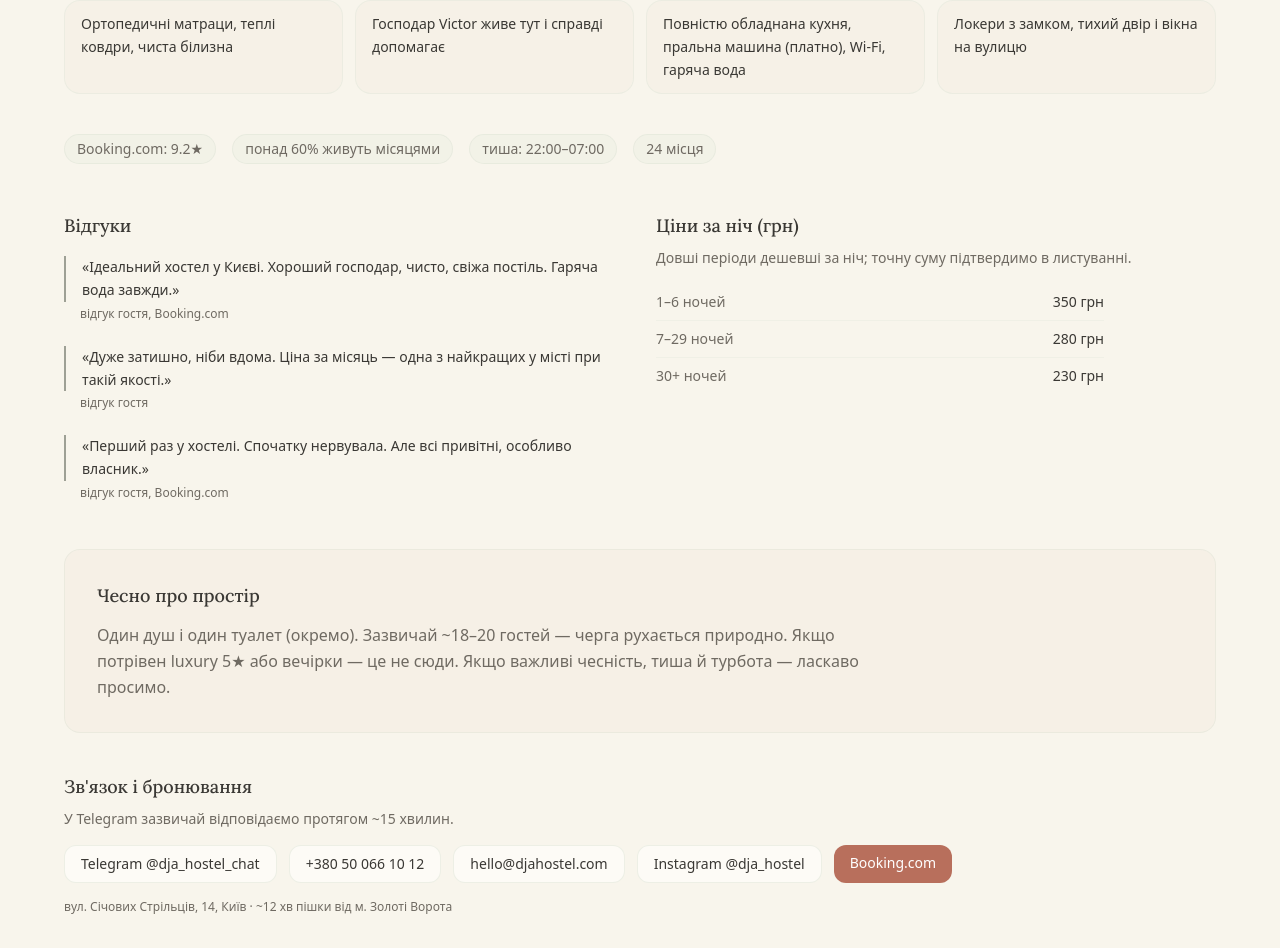
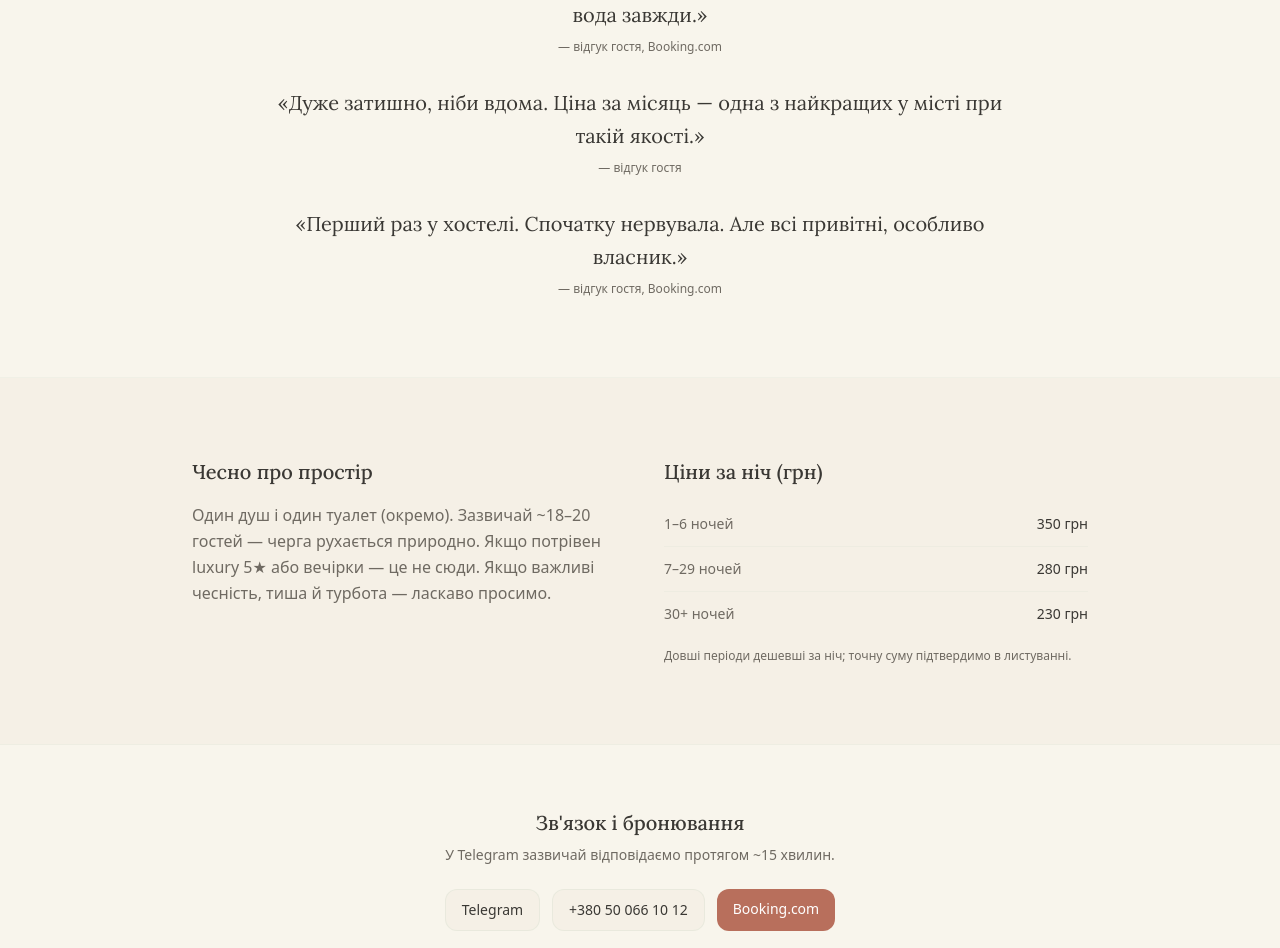
Before and after one commit to Vicont2112/djahostel-new, a Next.js app: page / in a window 1280 px wide. Shown: the part 4240-5188 px from the top of the page. Built offline with nearby package versions, Linux system fonts and the light colour scheme.

Commit message:
refactor: split Trust monolith into 3 breathing sections
- Reviews: centered quotes with Booking.com badge
- Honest + Prices: clean two-column layout
- Contact: minimal centered block
- Removed: value bullets (duplicated ForWhom), fact tags (noise)

```diff
--- a/components/trust/TrustSection.tsx
+++ b/components/trust/TrustSection.tsx
@@ -7,131 +7,99 @@ export function TrustSection() {
   const { dict, locale } = useLanguage();
 
   return (
+    <>
+      {/* Reviews — standalone, clean */}
       <section
         id="trust"
         className="scroll-mt-20 border-b border-olive-muted/30 bg-card/35 px-4 py-16 sm:px-6 sm:py-20"
       >
-      <div className="mx-auto max-w-6xl">
-        <p className="font-serif text-2xl font-medium text-foreground sm:text-3xl">
-          {dict.trust.title}
-        </p>
-        <p className="mt-2 max-w-2xl text-sm text-muted sm:text-base">
-          {dict.trust.subtitle}
-        </p>
-
-        <ul className="mt-10 grid gap-3 sm:grid-cols-2 lg:grid-cols-4">
-          {dict.valueBullets.map((line) => (
-            <li
-              key={line}
-              className="rounded-2xl border border-olive-muted/40 bg-background/80 px-4 py-3 text-sm leading-relaxed text-foreground"
-            >
-              {line}
-            </li>
-          ))}
-        </ul>
-
-        <div className="mt-10 flex flex-wrap gap-4 text-sm text-muted">
-          <span className="rounded-full border border-olive-muted/50 bg-olive-muted/20 px-3 py-1">
-            Booking.com: {dict.trustFacts.bookingRating}
-          </span>
-          <span className="rounded-full border border-olive-muted/50 bg-olive-muted/20 px-3 py-1">
-            {dict.trustFacts.longStayShare} {dict.trustFacts.stayLabel}
-          </span>
-          <span className="rounded-full border border-olive-muted/50 bg-olive-muted/20 px-3 py-1">
-            {dict.trustFacts.quietLabel}: {dict.trustFacts.quietHours}
-          </span>
-          <span className="rounded-full border border-olive-muted/50 bg-olive-muted/20 px-3 py-1">
-            {dict.trustFacts.beds} {dict.trustFacts.bedsLabel}
+        <div className="mx-auto max-w-3xl">
+          <div className="text-center">
+            <span className="inline-flex items-center gap-2 rounded-full border border-olive-muted/50 bg-olive-muted/20 px-4 py-1.5 text-sm text-muted">
+              Booking.com: <strong className="text-foreground">{dict.trustFacts.bookingRating}</strong>
             </span>
           </div>
 
-        <div className="mt-12 grid gap-8 lg:grid-cols-2">
-          <div>
-            <h2 className="font-serif text-lg font-medium text-foreground">
-              {dict.trust.reviewsTitle}
-            </h2>
-            <ul className="mt-4 space-y-6">
+          <ul className="mt-10 space-y-8">
             {dict.trustQuotes.map((q) => (
               <li key={q.text}>
-                  <blockquote className="border-l-2 border-olive-deep/50 pl-4 text-sm leading-relaxed text-foreground">
+                <blockquote className="text-center font-serif text-lg leading-relaxed text-foreground sm:text-xl">
                   «{q.text}»
                 </blockquote>
-                  <p className="mt-1 pl-4 text-xs text-muted">{q.attribution}</p>
+                <p className="mt-2 text-center text-xs text-muted">
+                  — {q.attribution}
+                </p>
               </li>
             ))}
           </ul>
         </div>
+      </section>
+
+      {/* Honest block + Price — two clean columns */}
+      <section className="border-b border-olive-muted/30 bg-background px-4 py-16 sm:px-6 sm:py-20">
+        <div className="mx-auto grid max-w-4xl gap-12 lg:grid-cols-2">
+          {/* Honest */}
           <div>
-            <h2 className="font-serif text-lg font-medium text-foreground">
+            <h2 className="font-serif text-xl font-medium text-foreground">
+              {dict.honestBlock.title}
+            </h2>
+            <p className="mt-4 text-sm leading-relaxed text-muted sm:text-base">
+              {dict.honestBlock.body}
+            </p>
+          </div>
+
+          {/* Price */}
+          <div>
+            <h2 className="font-serif text-xl font-medium text-foreground">
               {dict.trust.pricesTitle}
             </h2>
-            <p className="mt-2 text-sm text-muted">
-              {dict.trust.priceNote}
-            </p>
-            <table className="mt-4 w-full max-w-md text-sm">
+            <table className="mt-4 w-full text-sm">
               <tbody>
                 {dict.priceTiers.map((row) => (
                   <tr
                     key={row.label}
                     className="border-b border-olive-muted/30 last:border-0"
                   >
-                    <td className="py-2 pr-4 text-muted">{row.label}</td>
-                    <td className="py-2 text-right font-medium text-foreground">
+                    <td className="py-3 pr-4 text-muted">{row.label}</td>
+                    <td className="py-3 text-right font-medium text-foreground">
                       {row.price} {locale === "ua" ? "грн" : "UAH"}
                     </td>
                   </tr>
                 ))}
               </tbody>
             </table>
+            <p className="mt-3 text-xs text-muted">
+              {dict.trust.priceNote}
+            </p>
           </div>
         </div>
+      </section>
 
-        <div className="mt-12 rounded-2xl border border-olive-muted/45 bg-background/90 p-6 sm:p-8">
-          <h2 className="font-serif text-lg font-medium text-foreground">
-            {dict.honestBlock.title}
-          </h2>
-          <p className="mt-3 max-w-3xl text-sm leading-relaxed text-muted sm:text-base">
-            {dict.honestBlock.body}
-          </p>
-        </div>
-
-        <div className="mt-10">
-          <h2 className="font-serif text-lg font-medium text-foreground">
+      {/* Contact — minimal */}
+      <section className="border-b border-olive-muted/30 bg-card/35 px-4 py-12 sm:px-6 sm:py-16">
+        <div className="mx-auto max-w-3xl text-center">
+          <h2 className="font-serif text-xl font-medium text-foreground">
             {dict.trust.contactTitle}
           </h2>
           <p className="mt-2 text-sm text-muted">{dict.trust.replyHint}</p>
-          <div className="mt-4 flex flex-wrap gap-3">
+          <div className="mt-6 flex flex-wrap justify-center gap-3">
             <a
               href={contacts.telegramUrl}
-              className="rounded-xl border border-olive-muted/50 bg-card px-4 py-2 text-sm font-medium text-foreground transition hover:border-olive-deep/60 hover:bg-olive-muted/20"
+              className="rounded-xl border border-olive-muted/50 bg-background px-4 py-2.5 text-sm font-medium text-foreground transition hover:border-olive-deep/60"
               target="_blank"
               rel="noopener noreferrer"
             >
-              Telegram @{contacts.telegramUser}
+              Telegram
             </a>
             <a
               href={`tel:${contacts.phoneTel}`}
-              className="rounded-xl border border-olive-muted/50 bg-card px-4 py-2 text-sm font-medium text-foreground transition hover:border-olive-deep/60 hover:bg-olive-muted/20"
+              className="rounded-xl border border-olive-muted/50 bg-background px-4 py-2.5 text-sm font-medium text-foreground transition hover:border-olive-deep/60"
             >
               {contacts.phoneDisplay}
             </a>
             <a
-              href={`mailto:${contacts.email}`}
-              className="rounded-xl border border-olive-muted/50 bg-card px-4 py-2 text-sm font-medium text-foreground transition hover:border-olive-deep/60 hover:bg-olive-muted/20"
-            >
-              {contacts.email}
-            </a>
-            <a
-              href={contacts.instagramUrl}
-              className="rounded-xl border border-olive-muted/50 bg-card px-4 py-2 text-sm font-medium text-foreground transition hover:border-olive-deep/60 hover:bg-olive-muted/20"
-              target="_blank"
-              rel="noopener noreferrer"
-            >
-              Instagram @{contacts.instagramUser}
-            </a>
-            <a
               href={contacts.bookingUrl}
-              className="rounded-xl bg-accent px-4 py-2 text-sm font-medium text-white transition hover:bg-accent-hover"
+              className="rounded-xl bg-accent px-4 py-2.5 text-sm font-medium text-white transition hover:bg-accent-hover"
               target="_blank"
               rel="noopener noreferrer"
             >
@@ -139,10 +107,12 @@ export function TrustSection() {
             </a>
           </div>
           <p className="mt-4 text-xs text-muted">
-            {locale === "ua" ? address.lineUA : address.lineEN} · ~{address.walkMinutes} {locale === "ua" ? "хв пішки від м." : "min walk from"} {locale === "ua" ? address.metroUA : address.metroEN}
+            {locale === "ua" ? address.lineUA : address.lineEN} · ~{address.walkMinutes}{" "}
+            {locale === "ua" ? "хв від м." : "min from"}{" "}
+            {locale === "ua" ? address.metroUA : address.metroEN}
           </p>
         </div>
-      </div>
       </section>
+    </>
   );
 }
```
Lines whose indentation alone changed are shown as unchanged.
